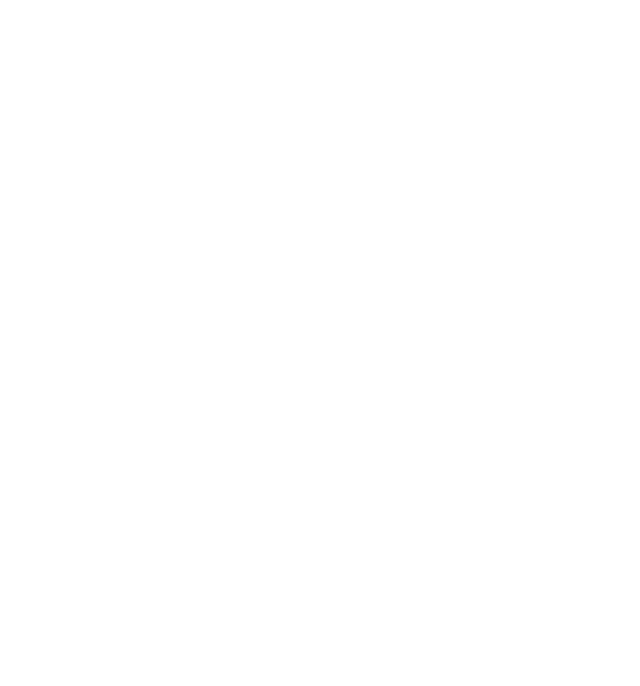
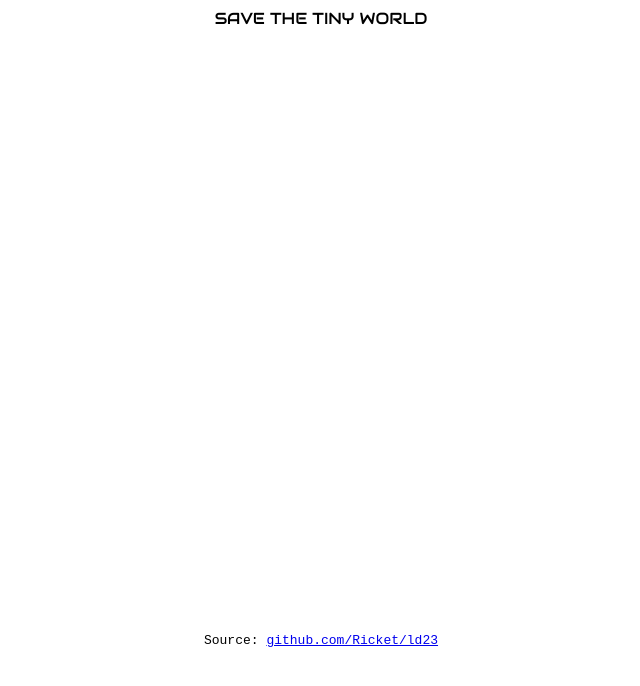
Before and after one commit to Ricket/ld23, a plain HTML site: page index.html in a window 1280 px wide. Shown: the whole page, without its empty margins (319-959 px from the left). Drawn offline with nearby package versions, Linux system fonts and the light colour scheme.

Commit message:
made pretty - added some text and fancy font

```diff
--- a/css/main.css
+++ b/css/main.css
@@ -3,3 +3,13 @@
 	width: 100%;
 	border: 5px solid blue;
 }
+
+body {
+	text-align:center;
+}
+#title {
+	font-family: 'Audiowide', cursive;
+}
+#description {
+	font-family: monospace;
+}
--- a/index.html
+++ b/index.html
@@ -2,6 +2,7 @@
 <html>
 <head>
 	<meta http-equiv="X-UA-Compatible" content="IE=Edge,chrome=IE8">
+	<link href="http://fonts.googleapis.com/css?family=Audiowide" rel="stylesheet" type="text/css">
 	<link rel="stylesheet" type="text/css" href="css/main.css" />
 	<!--[if IE]>
 	<script type="text/javascript" src="http://ajax.googleapis.com/ajax/libs/chrome-frame/1/CFInstall.min.js"></script>
@@ -18,9 +19,13 @@
 <body>
 	<div id="chromeframeprompt"></div>
 
+	<div id="title">SAVE THE TINY WORLD</div>
+
 	<canvas id="maincanvas" width="800" height="600">
 		Your browser does not support the canvas tag. Please update or upgrade your browser. Google Chrome 18 is recommended.
 	</canvas>
+
+	<div id="description">Source: <a href="https://github.com/Ricket/ld23">github.com/Ricket/ld23</a></div>
 
 	<script type="text/javascript" src="https://ajax.googleapis.com/ajax/libs/jquery/1.7.2/jquery.min.js"></script>
 	<script type="text/javascript" src="http://cdnjs.cloudflare.com/ajax/libs/underscore.js/1.3.3/underscore-min.js"></script>
```
